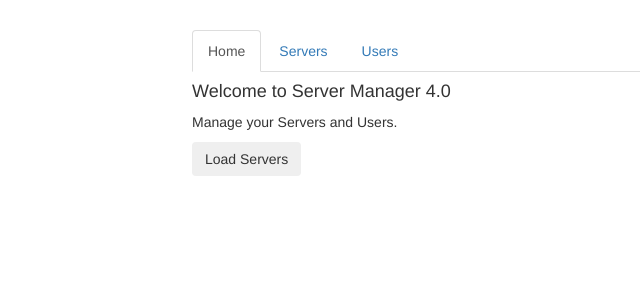
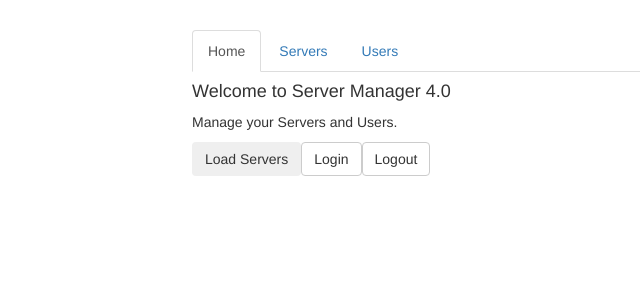
Before and after one commit to Kovalski-rgb/estudosAngular, an Angular app: page / in a window 1280 px wide. Shown: the top 300 px of the page, without its empty margins (73-713 px from the left). Built offline with nearby package versions, Linux system fonts and the light colour scheme.

Commit message:
fake auth e routeGuard para child routes

```diff
--- a/src/app/app-routing.module.ts
+++ b/src/app/app-routing.module.ts
@@ -15,7 +15,7 @@ const appRoutes: Routes = [ { path: '', component: HomeComponent, pathMatch: 'fu
       { path: ':id/:name', component: UserComponent },
     ]
   },
-  { path: 'servers', canActivate: [AuthGuard], component: ServersComponent, children:
+  { path: 'servers', canActivateChild: [AuthGuard], component: ServersComponent, children:
     [
      { path: ':id', component: ServerComponent },
       { path: ':id/edit', component: EditServerComponent },
--- a/src/app/auth-guard.service.ts
+++ b/src/app/auth-guard.service.ts
@@ -1,13 +1,16 @@
 import { Injectable } from "@angular/core";
-import { ActivatedRouteSnapshot, Router, RouterStateSnapshot } from "@angular/router";
+import { ActivatedRouteSnapshot, CanActivate, CanActivateChild, Router, RouterStateSnapshot, UrlTree } from "@angular/router";
 import { Observable } from "rxjs";
 import { AuthService } from "./auth.service";
 
 @Injectable()
-export class AuthGuard {
+export class AuthGuard implements CanActivate, CanActivateChild{
 
     constructor(private authService: AuthService, private router: Router){
 
+    }
+    canActivateChild(childRoute: ActivatedRouteSnapshot, state: RouterStateSnapshot): boolean | Observable<boolean> | Promise<boolean> {
+        return this.canActivate(childRoute, state);
     }
 
     canActivate(route: ActivatedRouteSnapshot,
--- a/src/app/home/home.component.html
+++ b/src/app/home/home.component.html
@@ -1,3 +1,5 @@
 <h4>Welcome to Server Manager 4.0</h4>
 <p>Manage your Servers and Users.</p>
 <button class="btn btn-primery" (click)="onLoadServers(1)">Load Servers</button>
+<button class="btn btn-default" (click)="onLogin()">Login</button>
+<button class="btn btn-default" (click)="onLogout()">Logout</button>
--- a/src/app/home/home.component.ts
+++ b/src/app/home/home.component.ts
@@ -1,5 +1,6 @@
 import { Component, OnInit } from '@angular/core';
 import { Router } from '@angular/router';
+import { AuthService } from '../auth.service';
 
 @Component({
   selector: 'app-home',
@@ -8,7 +9,7 @@ import { Router } from '@angular/router';
 })
 export class HomeComponent implements OnInit {
 
-  constructor(private router : Router) { }
+  constructor(private router : Router, private authService: AuthService) { }
 
   ngOnInit() {
   }
@@ -16,4 +17,12 @@ export class HomeComponent implements OnInit {
   onLoadServers(id: number){
    this.router.navigate(['/servers', id, 'edit'], {queryParams: {allowEdit: '1'}, fragment: "Loading"})
   }
+
+  onLogin(){
+    this.authService.login();
+  }
+  onLogout(){
+    this.authService.logout();
+  }
+
 }
```
